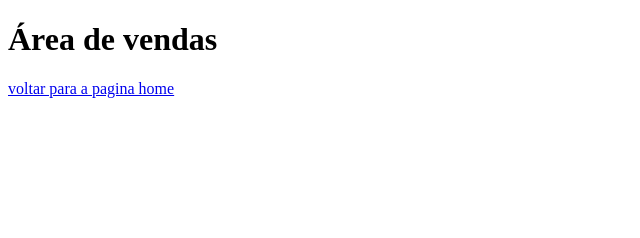
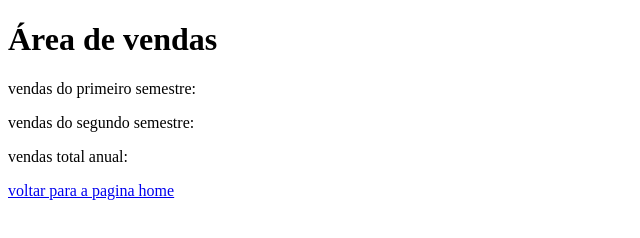
Before and after one commit to alanramoos/aulagithub-, a plain HTML site: page vendas.html in a window 1280 px wide. Shown: the whole page, without its empty margins (0-640 px from the left). Drawn offline with Linux system fonts and the light colour scheme.

Commit message:
acrescentando informações de vendas

```diff
--- a/vendas.html
+++ b/vendas.html
@@ -8,6 +8,9 @@
 </head>
 <body>
     <h1>Área de vendas</h1>
+    <p>vendas do primeiro semestre:</p>
+    <p>vendas do segundo semestre:</p>
+    <p>vendas total anual:</p>
     <a href="index.html">voltar para a pagina home</a>
 </body>
 </html>
```
